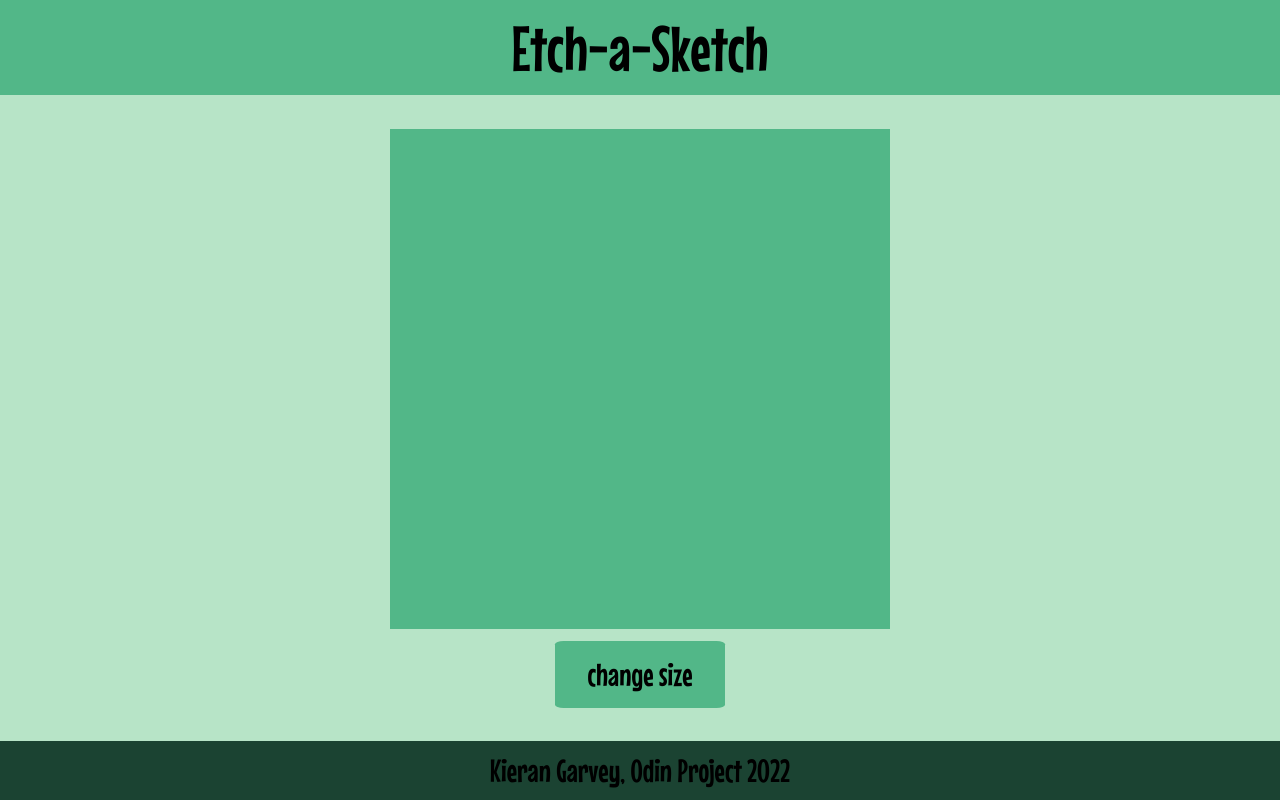
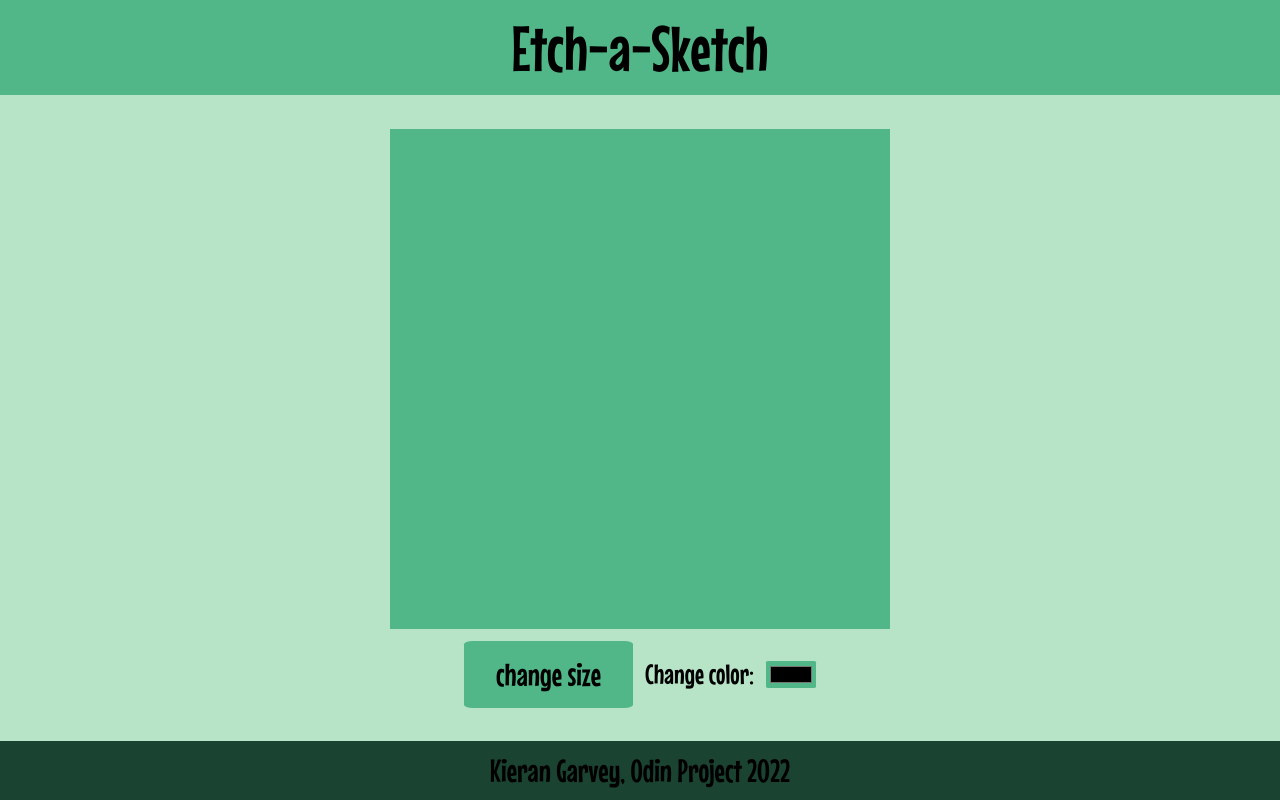
Before and after one commit to KGarvey92/etch-a-sketch, a plain HTML site: page index.html in a window 1280 px wide. Drawn offline with Linux system fonts and the light colour scheme.

Commit message:
add color picker button

```diff
--- a/index.html
+++ b/index.html
@@ -18,7 +18,11 @@
     <header>Etch-a-Sketch</header>
     <main>
         <div class="grid"></div>
+        <div class="btns">
         <button class="gridBtn"> change size</button>
+        <label id="colorLabel" for="color">Change color:</label>
+        <input type="color" name="colorPicker" id="colorPicker">
+        </div>
     </main>
     <footer>Kieran Garvey, Odin Project 2022</footer>
 </body>
--- a/script.js
+++ b/script.js
@@ -4,6 +4,12 @@ const gridSquare = document.createElement('div');
 gridSquare.classList.add('grid-item');
 const grid = document.querySelector('.grid')
 createGrid(16);
+prepareTrail();
+
+document.querySelector("#colorPicker").onchange = e => {
+    console.log(e.target.value);
+
+ }
 
 function createGrid(gridSize) {
     // apply inline style to grid element to alter grid size
@@ -35,10 +41,13 @@ gridBtn.addEventListener('click', () => {
 
 
     // rerun createGrid function
-     createGrid(input);
+    createGrid(input);
+    prepareTrail();
 });
 
-// add event listener to grid squares to implement trail
-document.querySelectorAll('.grid-item').forEach(item => item.addEventListener('mouseover', () => {
-    item.classList.add('trail');
-}));
+// add function to prepare trail when grid is created
+function prepareTrail() {
+    // add event listener to grid squares to implement trail on mouseover
+    document.querySelectorAll('.grid-item').forEach(item => item.addEventListener('mouseover', () => {
+        item.classList.add('trail');
+    }))}
--- a/styles.css
+++ b/styles.css
@@ -51,19 +51,35 @@ main {
     background-color: #52B788;
 }
 
-.grid-item:hover, .gridBtn:hover {
+.grid-item:hover, .gridBtn:hover, #colorPicker:hover {
     transform: scale(1.1);
     border: 1px solid #1b4332;
     box-shadow: 0 0 1rem #1b4332;
 }
 
-.gridBtn {
+.gridBtn, #colorPicker {
     background-color: #52B788;
     border: none;
     border-radius: 5%;
+}
+
+.gridBtn {
     padding: 15px 32px;
     font-size: 32px;
     font-family: 'Mouse Memoirs', sans-serif;
+}
+
+#colorLabel {
+    font-size: 28px;
+    font-family: 'Mouse Memoirs', sans-serif;
+
+}
+.btns {
+    display: flex;
+    flex-flow: row nowrap;
+    justify-content: center;
+    gap: 12px;
+    align-items: center;
 }
 
 .trail {
```
